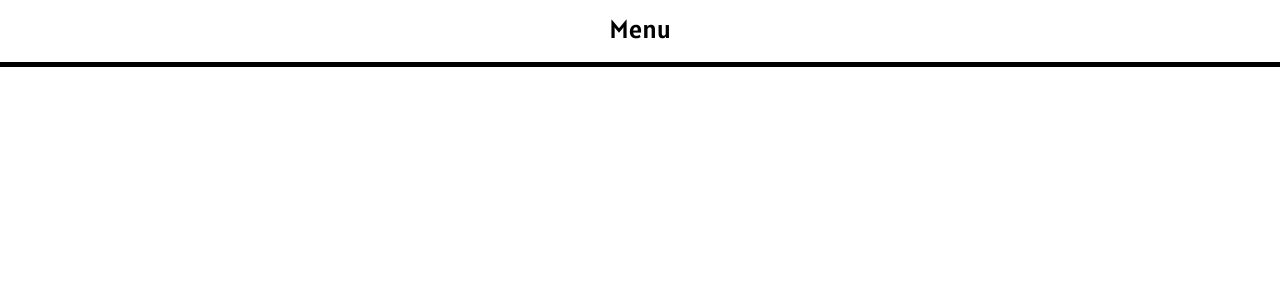
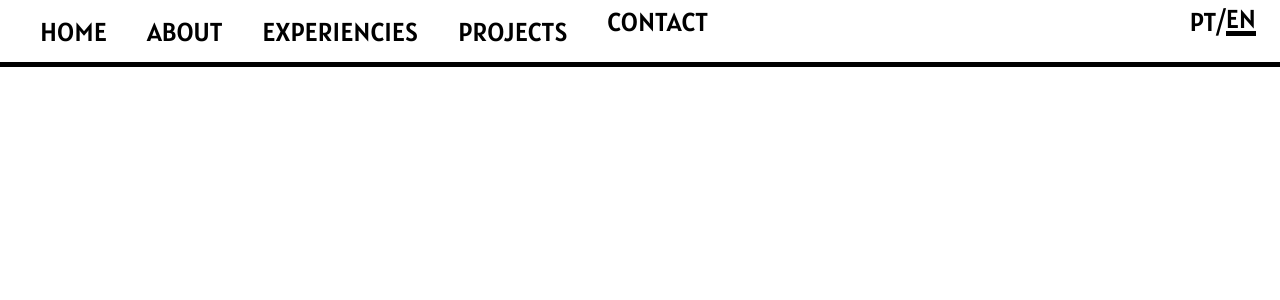
Before and after one commit to temppone/portfolio, a React (Vite) app: page / in a window 1280 px wide. Shown: the top 300 px of the page. Built offline with nearby package versions, Linux system fonts and the light colour scheme.

Commit message:
feat: responsive menu component and localeButton

```diff
--- a/src/App.tsx
+++ b/src/App.tsx
@@ -1,15 +1,45 @@
 import React from 'react';
+import { useTranslation } from 'react-i18next';
 import { ThemeProvider } from 'styled-components';
 import Header from './components/Header';
-import { GlobalStyle } from './styles/global';
-import { defaultTheme } from './styles/theme';
+import { GlobalStyle } from './shared/global';
+import { defaultTheme } from './shared/theme';
 
 const App = () => {
+    const { t } = useTranslation();
+
+    const items = [
+        {
+            label: t('Menu.Home'),
+            path: '/',
+        },
+
+        {
+            label: t('Menu.About'),
+            path: '/about',
+        },
+
+        {
+            label: t('Menu.Experiencies'),
+            path: '/experiencies',
+        },
+
+        {
+            label: t('Menu.Projects'),
+            path: '/projets',
+        },
+
+        {
+            label: t('Menu.Contact'),
+            path: '/contact',
+        },
+    ];
+
     return (
         <div className="App">
             <GlobalStyle />
             <ThemeProvider theme={defaultTheme}>
-                <Header />
+                <Header items={items} />
             </ThemeProvider>
         </div>
     );
--- a/src/components/Header/index.tsx
+++ b/src/components/Header/index.tsx
@@ -1,13 +1,40 @@
+import { useState } from 'react';
 import { useTranslation } from 'react-i18next';
+import LocaleButton from '../LocaleButton';
 import * as S from './styled';
 
-const Header = () => {
+type Items = {
+    label: string;
+    path: string;
+};
+
+type Header = {
+    items: Items[];
+};
+
+const Header = ({ items }: Header) => {
     const { t } = useTranslation();
+    const [menuIsOpen, setMenuIsOpen] = useState(false);
 
     return (
-        <S.Header>
-            <S.Title>{t('Menu.Header')}</S.Title>
-        </S.Header>
+        <S.HeaderContainer isActive={menuIsOpen}>
+            <S.Header>
+                <S.Title onClick={() => setMenuIsOpen(!menuIsOpen)}>
+                    {menuIsOpen ? t('Menu.Close') : t('Menu.Header')}
+                </S.Title>
+
+                <S.Menu isOpen={menuIsOpen}>
+                    <S.MenuItems>
+                        {items.map(({ label, path }) => (
+                            <S.Item key={path}>{label}</S.Item>
+                        ))}
+                    </S.MenuItems>
+                    <S.Item>
+                        <LocaleButton />
+                    </S.Item>
+                </S.Menu>
+            </S.Header>
+        </S.HeaderContainer>
     );
 };
 
--- a/src/components/Header/styled.ts
+++ b/src/components/Header/styled.ts
@@ -1,18 +1,96 @@
 import styled, { css } from 'styled-components';
+import { slideDown } from '../../shared/keyframes';
+
+export const HeaderContainer = styled.div<{ isActive: boolean }>`
+    ${({ isActive, theme }) => css`
+        background-color: ${isActive ? `${theme.palette.black}70` : 'none'};
+        width: 100vw;
+        height: 100vh;
+    `}
+`;
 
 export const Header = styled.header`
     display: flex;
+    flex-direction: column;
+`;
+
+export const Title = styled.div`
+    display: flex;
+    align-items: center;
     justify-content: center;
-    padding-top: 12px;
-    width: 100%;
     height: 67px;
 
     ${({ theme }) => css`
         background-color: ${theme.palette.white};
         border-bottom: solid 5px ${theme.palette.black};
+        color: ${theme.palette.black};
+        font-size: ${theme.fontSizes.xl};
+        text-transform: uppercase;
     `}
+
+    @media (min-width: ${({ theme }) => theme.breakpoints.md}) {
+        display: none;
+    }
 `;
 
-export const Title = styled.div`
-    font-size: ${({ theme }) => theme.fontSizes.xl};
+export const Menu = styled.nav<{ isOpen: boolean }>`
+    display: flex;
+    flex-direction: column;
+    animation: ${slideDown} 300ms;
+
+    ${({ theme }) => css`
+        border-bottom: solid 5px ${theme.palette.black};
+    `}
+
+    ${({ theme, isOpen }) => css`
+        background-color: ${theme.palette.white};
+        display: ${isOpen ? 'flex' : 'none'};
+    `}
+
+    @media (min-width: ${({ theme }) => theme.breakpoints.md}) {
+        display: flex;
+        flex-direction: row;
+        animation: none;
+        height: 67px;
+    }
 `;
+
+export const MenuItems = styled.div`
+    display: flex;
+    flex-direction: column;
+
+    @media (min-width: ${({ theme }) => theme.breakpoints.md}) {
+        justify-content: space-between;
+        gap: 40px;
+        flex-direction: row;
+    }
+`;
+
+export const Item = styled.div`
+    display: flex;
+    justify-content: center;
+    align-items: center;
+    padding: 24px 0;
+    width: 100%;
+
+    ${({ theme }) => css`
+        background-color: ${theme.palette.white};
+        color: ${theme.palette.black};
+        font-size: ${theme.fontSizes.xl};
+        text-transform: uppercase;
+    `}
+
+    @media (min-width: ${({ theme }) => theme.breakpoints.md}) {
+        width: 100%;
+
+        &:last-child {
+            align-self: flex-end;
+            justify-content: flex-end;
+            padding-right: 24px;
+        }
+
+        &:first-child {
+            margin-left: 40px;
+        }
+    }
+`;
--- /dev/null
+++ b/src/components/LocaleButton/index.tsx
@@ -0,0 +1,24 @@
+import i18next from 'i18next';
+import * as S from './styled';
+
+const LocaleButton = () => {
+    return (
+        <>
+            <S.Language
+                isActive={i18next.language === 'pt-BR'}
+                onClick={() => i18next.changeLanguage('pt-BR')}
+            >
+                PT
+            </S.Language>
+            /
+            <S.Language
+                isActive={i18next.language === 'en-US'}
+                onClick={() => i18next.changeLanguage('en-US')}
+            >
+                EN
+            </S.Language>
+        </>
+    );
+};
+
+export default LocaleButton;
--- /dev/null
+++ b/src/components/LocaleButton/styled.ts
@@ -0,0 +1,14 @@
+import styled, { css } from 'styled-components';
+
+export const Language = styled.div<{ isActive: boolean }>`
+    display: flex;
+    align-items: center;
+    justify-content: center;
+
+    ${({ theme, isActive }) => css`
+        color: ${theme.palette.black};
+        font-size: ${theme.fontSizes.xl};
+        line-height: 0.9;
+        border-bottom: ${isActive ? `solid 5px ${theme.palette.black}` : ''};
+    `}
+`;
--- a/src/i18n/locales/en-US.json
+++ b/src/i18n/locales/en-US.json
@@ -1,5 +1,11 @@
 {
     "translation": {
-       "Menu.Header": "Menu"
+       "Menu.Header": "Menu",
+       "Menu.Close": "Close",
+       "Menu.Home": "Home",
+       "Menu.About": "About",
+       "Menu.Experiencies": "Experiencies",
+       "Menu.Projects": "Projects",
+       "Menu.Contact": "Contact"
     }
 }
--- a/src/i18n/locales/pt-BR.json
+++ b/src/i18n/locales/pt-BR.json
@@ -1,5 +1,11 @@
 {
     "translation": {
-        "Menu.Header": "Menu"
+        "Menu.Header": "Menu",
+        "Menu.Close": "Fechar",
+        "Menu.Home": "Home",
+        "Menu.About": "Sobre",
+        "Menu.Experiencies": "Experiências",
+        "Menu.Projects": "Projetos",
+        "Menu.Contact": "Contato"
     }
 }
--- /dev/null
+++ b/src/shared/keyframes.ts
@@ -0,0 +1,12 @@
+import { keyframes } from 'styled-components';
+
+export const slideDown = keyframes`
+    from {
+        opacity: 1;
+        transform: translateY(-100%);
+    }
+    to {
+        opacity: 1;
+        transform: translateY(0%);
+    }
+`;
```
Also changed, not shown: src/shared/global.ts (renamed from src/styles/global.ts), src/shared/theme.ts (renamed from src/styles/theme.ts), 1 other file (tests, documents, lock files or other folders).
